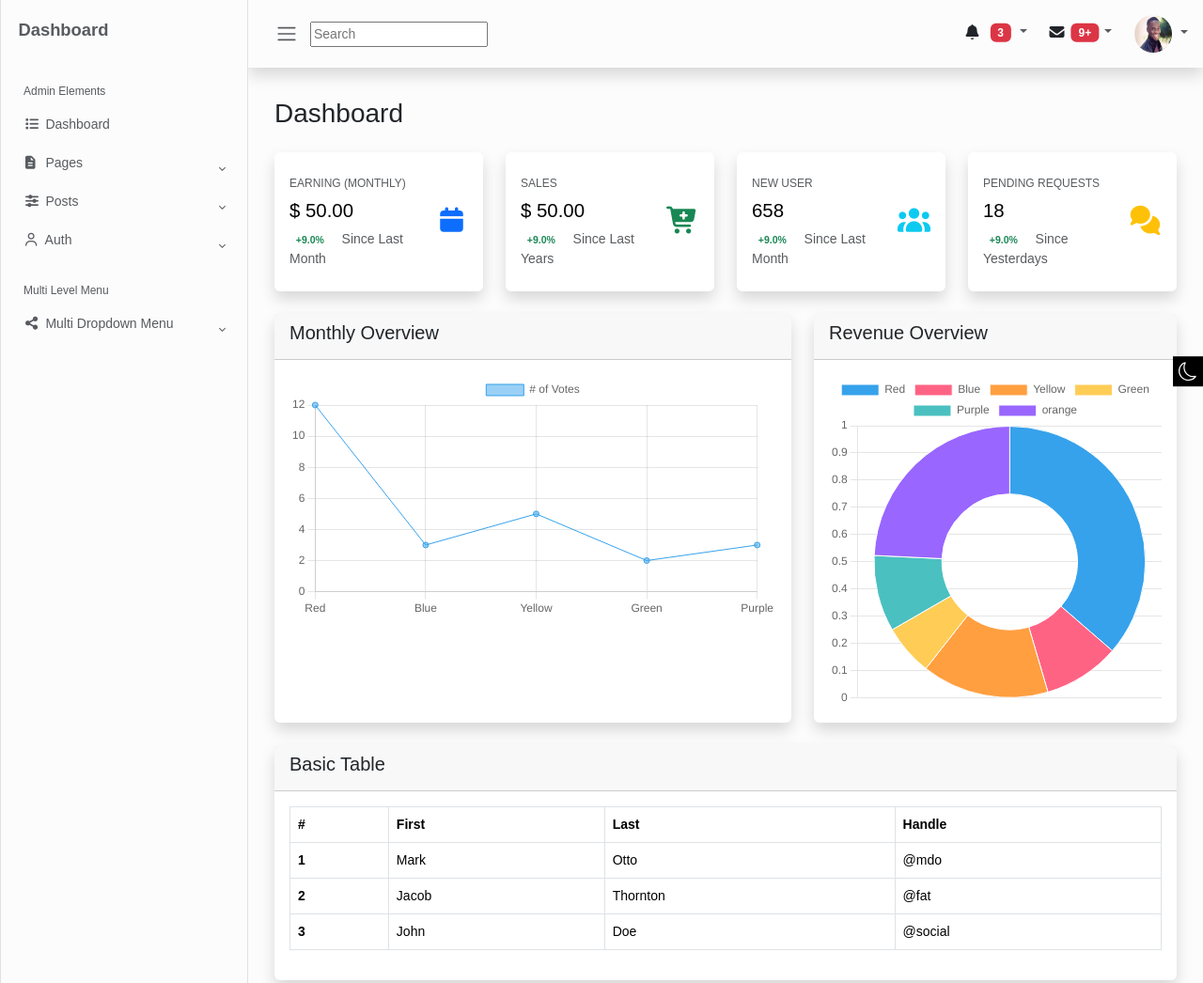
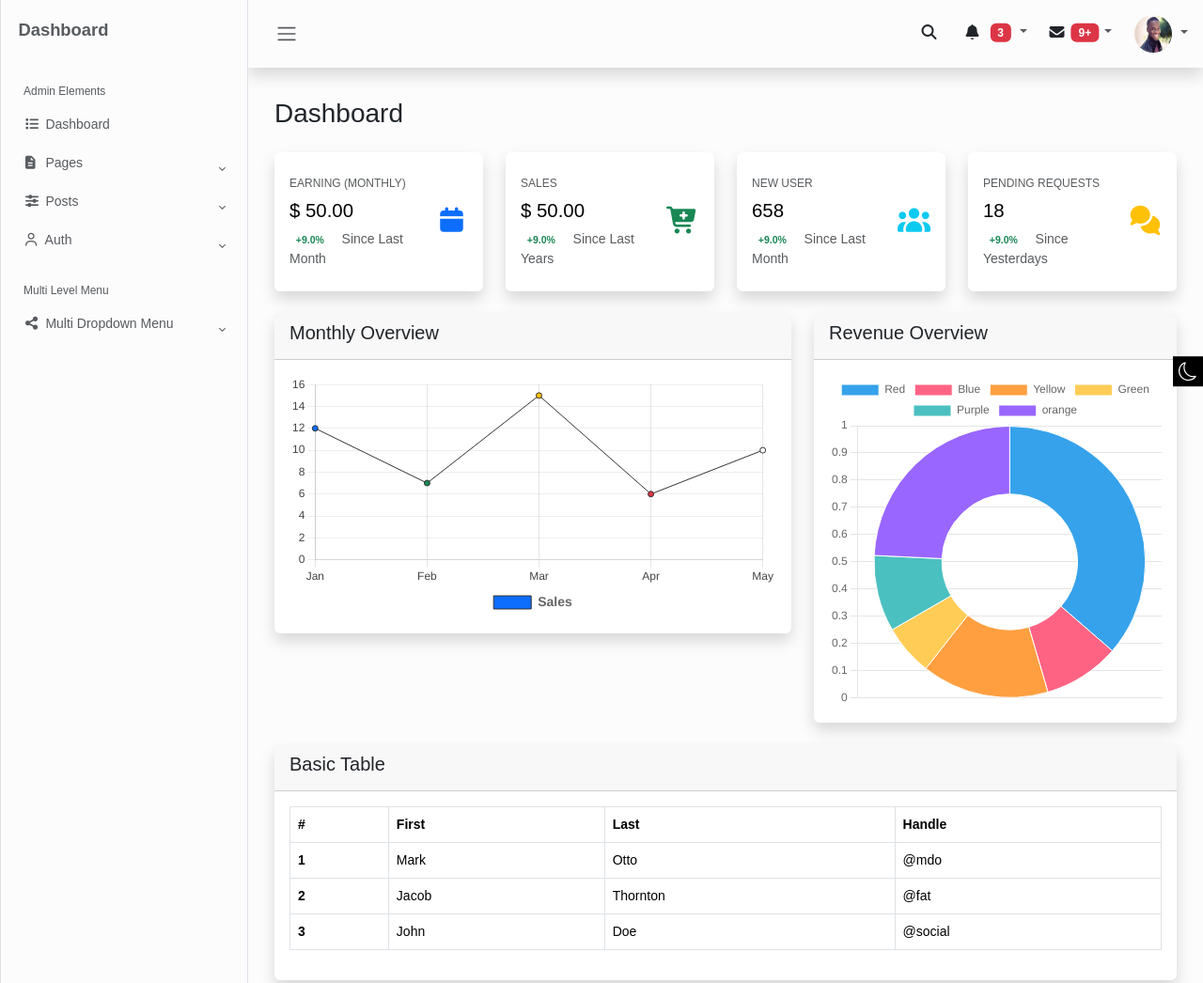
Before and after one commit to Morsalin3/bootstrap-5-admin-dashboard, a plain HTML site: page index.html in a window 1280 px wide. Shown: the top 1046 px of the page at 94% size. Drawn offline with nearby package versions, Linux system fonts and the light colour scheme.

Commit message:
added chart and search bar

```diff
--- a/css/style.css
+++ b/css/style.css
@@ -1,6 +1,8 @@
 
 :root{
     --bg-color: #fafdfb;
+    --gg-color: #444;
+    --ch-color: #eee;
 }
 
 *,
--- a/index.html
+++ b/index.html
@@ -111,12 +111,38 @@
                 <button class="btn" id="sidebar-toggle" type="button">
                     <span class="navbar-toggler-icon"></span>
                 </button>
-                <input type="text" name="search" placeholder="Search">
-                 <!-- Responsive Search Form -->
 
                 <div class="navbar-collapse navbar">
 
                     <ul class="navbar-nav">
+                        <li class="nav-item">
+                            <a href="#" data-bs-toggle="modal" data-bs-target="#exampleModal"  class="nav-icon text-muted pe-md-0">
+                                <button type="button" class="btn position-relative">
+                                    <i class="fa-solid fa-search"></i>
+                                </button>
+                            </a>
+
+                            <!-- Modal -->
+                            <div class="modal fade" id="exampleModal" tabindex="-1" aria-labelledby="exampleModalLabel" aria-hidden="true">
+                                <div class="modal-dialog modal-sm">
+                                    <div class="modal-content">
+                                        <div class="modal-body">
+                                            <!-- <div class="border-1 flex-grow-1">
+                                                <input type="text" name="search" placeholder="Search" class="flex-grow-1 w-100">
+                                                <span><i class="fa-solid fa-search"></i></span>
+                                            </div> -->
+                                            <form>
+                                                <div class="input-group">
+                                                    <input type="text" class="form-control border-primary" placeholder="Recipient’s username" aria-label="Recipient’s username" aria-describedby="basic-addon2">
+                                                    <button class="input-group-text bg-primary" id="basic-addon2"><i class="fa-solid fa-search text-white"></i></button>
+                                                 </div>
+                                            </form>
+                                        </div>
+
+                                    </div>
+                                </div>
+                            </div>
+                        </li>
                         <li class="nav-item dropdown me-1 me-md-2">
                             <a href="#" data-bs-toggle="dropdown" class="nav-icon dropdown-toggle text-muted pe-md-0">
                                 <button type="button" class="btn position-relative">
@@ -295,15 +321,25 @@
                     </div>
                     <!-- chart start here  -->
                     <div class="row">
-                        <div class="col-12 col-md-7 d-flex">
+                        <div class="col-12 col-md-7">
+                            <!-- <div class="card shadow border-0 flex-fill">
+                                 <div class="card-header ">
+                                    <h5 class="card-title">
+                                        Monthly Overview
+                                    </h5>
+                                </div>
+                                <div class="p-3">
+                                        <canvas id="myChart"></canvas>
+                                </div>
+                            </div> -->
                             <div class="card shadow flex-fill border-0">
                                 <div class="card-header">
                                     <h5 class="card-title">
                                         Monthly Overview
                                     </h5>
                                 </div>
-                                <div class="card-body">
-                                    <div>
+                                <div class="card-body ">
+                                    <div class="">
                                         <canvas id="myChart"></canvas>
                                     </div>
                                 </div>
@@ -418,24 +454,52 @@
         const ctx = document.getElementById('myChart');
 
         new Chart(ctx, {
-            type: 'line',
-            data: {
-            labels: ['Red', 'Blue', 'Yellow', 'Green', 'Purple'],
+        type: 'line', // chart type: bar, line, pie, doughnut, etc.
+        data: {
+            labels: ['Jan', 'Feb', 'Mar', 'Apr', 'May'],
             datasets: [{
-                label: '# of Votes',
-                data: [12, 3, 5, 2, 3],
-                borderWidth: 1
+            label: 'Sales',
+            data: [12, 7, 15, 6, 10],
+            backgroundColor: ['#0d6efd', '#198754', '#ffc107', '#dc3545', '#FFFFFF'], // custom colors
+            borderWidth: 1,
+            borderColor: '#333',
+            // borderRadius: 6 // rounded bars
             }]
+        },
+        options: {
+            responsive: true,
+            plugins: {
+            legend: {
+                display: true,
+                position: 'bottom', // top, left, right, bottom
+                labels: {
+                // color: '#555',
+                font: { size: 14, weight: 'bold' }
+                }
             },
-            options: {
-            scales: {
-                y: {
-                beginAtZero: true
+            tooltip: {
+                enabled: true,
+                callbacks: {
+                label: function(context) {
+                    return '💰 $' + context.raw; // custom tooltip text
+                }
                 }
             }
+            },
+            scales: {
+            y: {
+                beginAtZero: true,
+                grid: { color: '#eee' }, // gridline color
+                ticks: { color: '#444', font: { size: 12 } }
+            },
+            x: {
+                ticks: { color: '#444' }
             }
+            }
+        }
         });
     </script>
+
 
     <script>
         const cty = document.getElementById('piChart');
```
